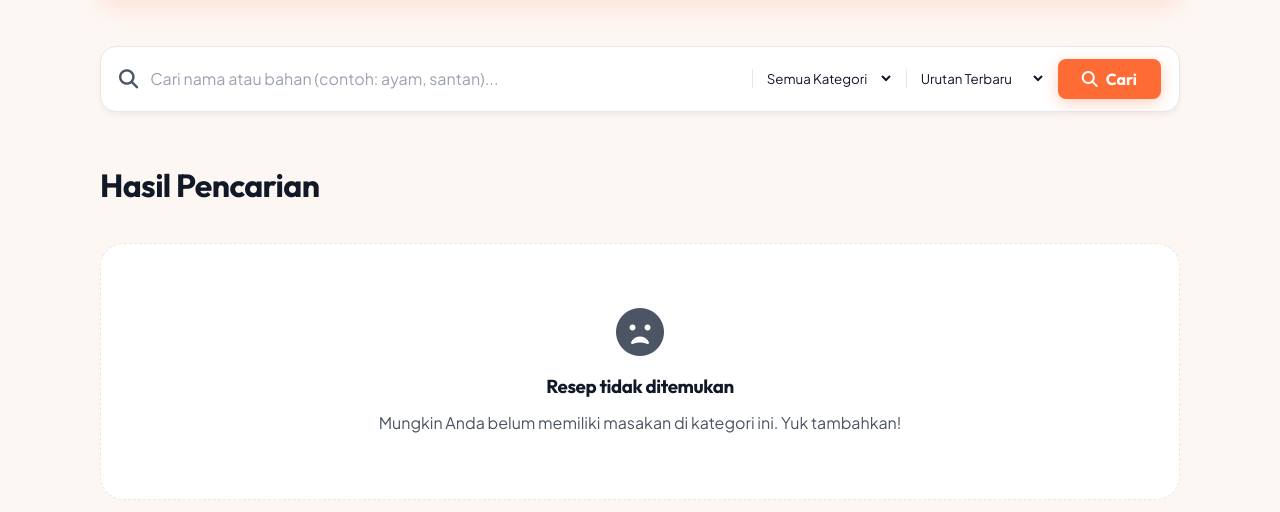
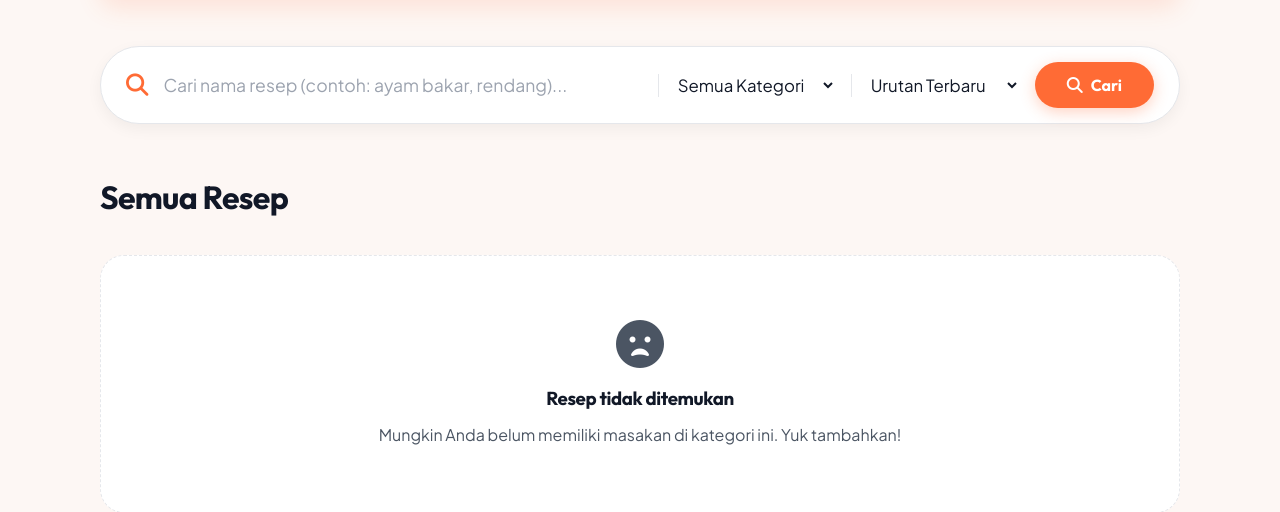
Before and after one commit to elisandksr/uas_webservice, a PHP site: page /resep/index.php in a window 1280 px wide. Shown: the part 413-925 px from the top of the page. Run offline with PHP 8.4, Linux system fonts and the light colour scheme; the visitor is signed in with stand-in values (Sample User, id 1); data that the repository does not hold is empty.

Commit message:
feat: implement recipe discovery interface with TheMealDB API integration, search filtering, and sorting functionality

```diff
--- a/resep/index.php
+++ b/resep/index.php
@@ -11,7 +11,7 @@ $sql = "SELECT * FROM resep WHERE 1=1";
 
 if (!empty($search)) {
     $search = $conn->real_escape_string($search);
-    $sql .= " AND (nama_resep LIKE '%$search%' OR bahan LIKE '%$search%')";
+    $sql .= " AND nama_resep LIKE '%$search%'";
 }
 
 if (!empty($kategori)) {
@@ -32,7 +32,18 @@ switch ($sort) {
         break;
     case 'terbaru':
     default:
-        $sql .= " ORDER BY created_at DESC";
+        if (!empty($search)) {
+            // Algoritma Relevansi: Prioritaskan nama_resep yang cocok tepat, lalu diawali kata kunci, lalu mengandung kata kunci, terakhir baru dari bahan.
+            $sql .= " ORDER BY
+                CASE
+                    WHEN nama_resep = '$search' THEN 1
+                    WHEN nama_resep LIKE '$search%' THEN 2
+                    WHEN nama_resep LIKE '%$search%' THEN 3
+                    ELSE 4
+                END ASC, created_at DESC";
+        } else {
+            $sql .= " ORDER BY created_at DESC";
+        }
         break;
 }
 
@@ -66,12 +77,12 @@ $cat_result = $conn->query("SELECT DISTINCT kategori FROM resep ORDER BY kategor
     </section>
 
     <!-- Search & Filter Toolbar -->
-    <form action="" method="GET" class="search-bar" style="margin-bottom: 3rem;">
-        <i class="fa-solid fa-search search-icon"></i>
-        <input type="text" name="search" placeholder="Cari nama atau bahan (contoh: ayam, santan)..." value="<?= htmlspecialchars($search) ?>" style="flex: 1;">
+    <form action="" method="GET" class="search-bar" style="margin-bottom: 3rem; padding: 15px 25px; border-radius: 100px; box-shadow: 0 5px 15px rgba(0,0,0,0.05); background: white; display: flex; align-items: center; gap: 15px; border: 1px solid var(--c-border); transition: all 0.3s ease;">
+        <i class="fa-solid fa-magnifying-glass" style="color: var(--c-primary); font-size: 1.4rem;"></i>
+        <input type="text" name="search" placeholder="Cari nama resep (contoh: ayam bakar, rendang)..." value="<?= htmlspecialchars($search) ?>" style="font-size: 1.1rem; border: none; outline: none; flex: 1;">
 
         <!-- Filter Kategori -->
-        <select name="kategori" style="border: none; outline: none; font-family: var(--f-body); color: var(--c-text-main); background: transparent; padding: 0 10px; border-left: 1px solid var(--c-border); min-width: 130px;">
+        <select name="kategori" style="border: none; outline: none; font-family: var(--f-body); color: var(--c-text-main); background: transparent; padding: 0 15px; border-left: 1px solid var(--c-border); font-size: 1.05rem; cursor: pointer;">
             <option value="">Semua Kategori</option>
             <?php while($c = $cat_result->fetch_assoc()): ?>
                 <option value="<?= htmlspecialchars($c['kategori']) ?>" <?= $kategori == $c['kategori'] ? 'selected' : '' ?>>
@@ -81,21 +92,21 @@ $cat_result = $conn->query("SELECT DISTINCT kategori FROM resep ORDER BY kategor
         </select>
 
         <!-- Sorting Data -->
-        <select name="sort" style="border: none; outline: none; font-family: var(--f-body); color: var(--c-text-main); background: transparent; padding: 0 10px; border-left: 1px solid var(--c-border); min-width: 140px;">
+        <select name="sort" style="border: none; outline: none; font-family: var(--f-body); color: var(--c-text-main); background: transparent; padding: 0 15px; border-left: 1px solid var(--c-border); font-size: 1.05rem; cursor: pointer;">
             <option value="terbaru" <?= $sort == 'terbaru' ? 'selected' : '' ?>>Urutan Terbaru</option>
             <option value="terlama" <?= $sort == 'terlama' ? 'selected' : '' ?>>Urutan Terlama</option>
             <option value="az" <?= $sort == 'az' ? 'selected' : '' ?>>Nama (A-Z)</option>
             <option value="za" <?= $sort == 'za' ? 'selected' : '' ?>>Nama (Z-A)</option>
         </select>
 
-        <button type="submit" class="btn btn-primary" style="padding: 0.6rem 1.5rem; border-radius: var(--radius-sm);"><i class="fa-solid fa-search"></i> Cari</button>
+        <button type="submit" class="btn btn-primary" style="padding: 0.8rem 2rem; border-radius: 100px; font-size: 1rem;"><i class="fa-solid fa-search"></i> Cari</button>
         <?php if(!empty($search) || !empty($kategori) || $sort != 'terbaru'): ?>
-            <a href="index.php" class="btn btn-outline" style="padding: 0.6rem 1.5rem; border-radius: var(--radius-sm);">Reset</a>
+            <a href="index.php" class="btn btn-outline" style="padding: 0.8rem 2rem; border-radius: 100px; font-size: 1rem;">Reset</a>
         <?php endif; ?>
     </form>
 
     <div class="section-header">
-        <h2 class="section-title">Hasil Pencarian</h2>
+        <h2 class="section-title"><?= (!empty($search) || !empty($kategori)) ? 'Hasil Pencarian' : 'Semua Resep' ?></h2>
     </div>
 
     <!-- Recipe Grid -->
```
Also changed, not shown: api/index.php (+53 -10 lines), index.php (+15 -0 lines).
